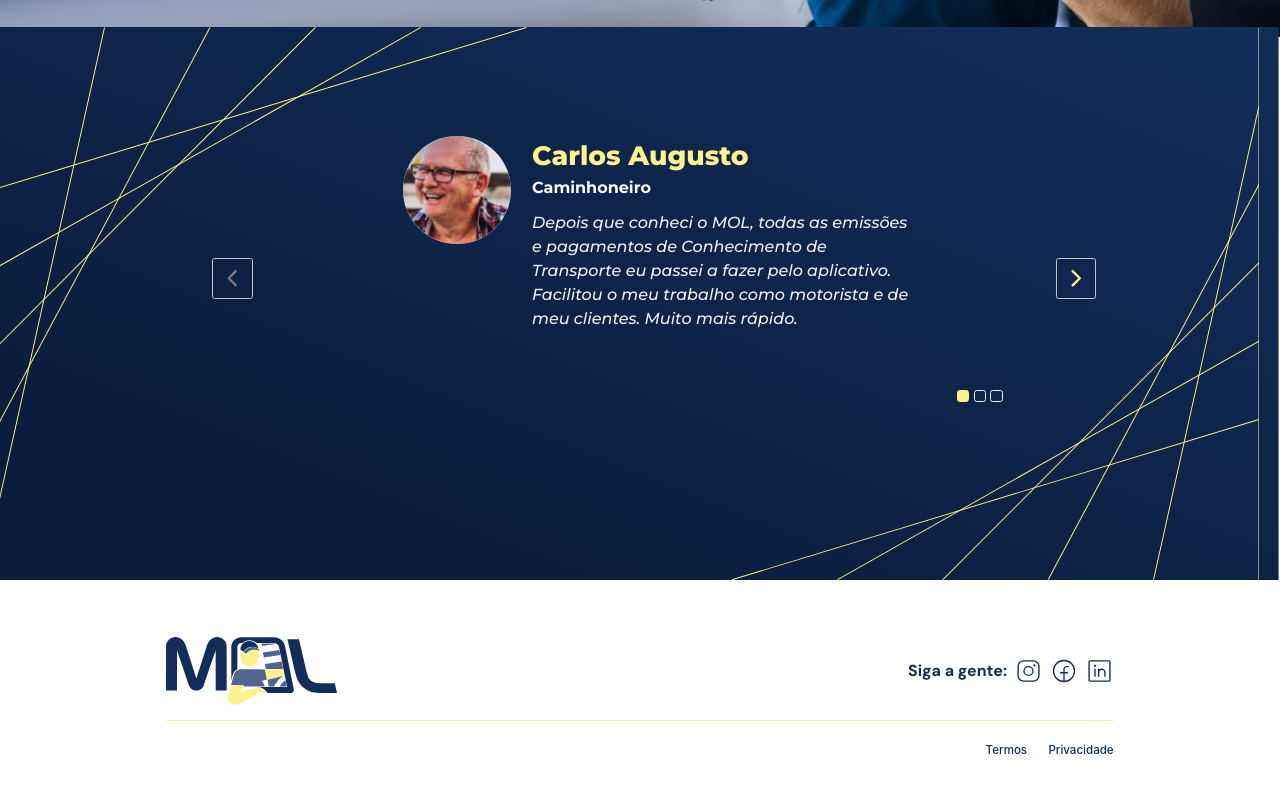
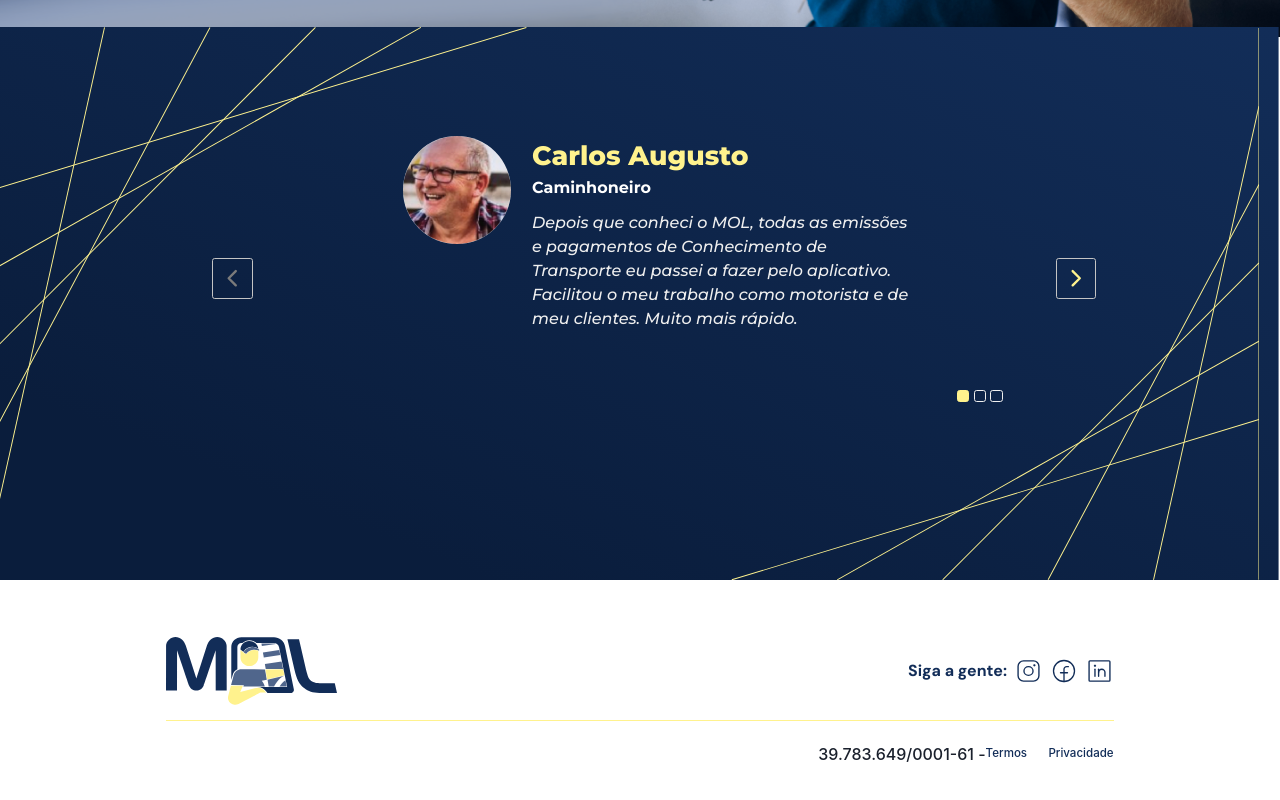
Before and after one commit to devtruetecnologia/mol-site, a Next.js app: page / in a window 1280 px wide. Shown: the part 5649-6449 px from the top of the page. Built offline with nearby package versions, Linux system fonts and the light colour scheme.

Commit message:
Update index.tsx

```diff
--- a/src/components/Footer/index.tsx
+++ b/src/components/Footer/index.tsx
@@ -28,6 +28,7 @@
       <div className="separator"></div>
       <div className="bottom">
         <div>
+          <span>39.783.649/0001-61 - </span>
           <Anchor onClick={goToTerms}>
             Termos
           </Anchor>
```
